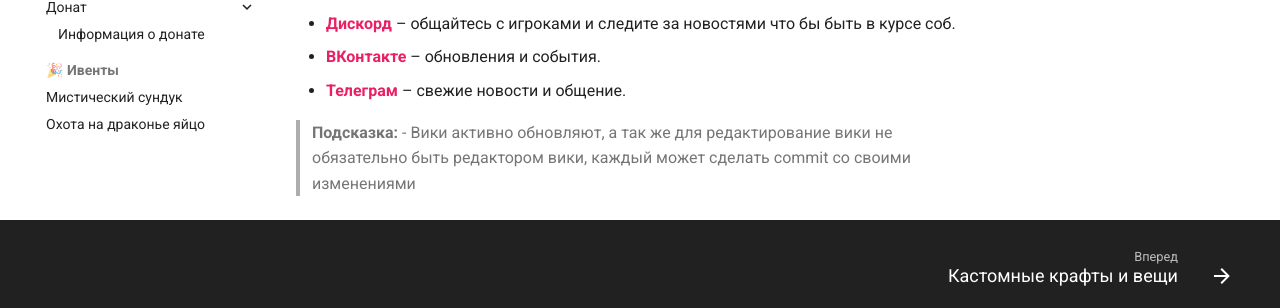
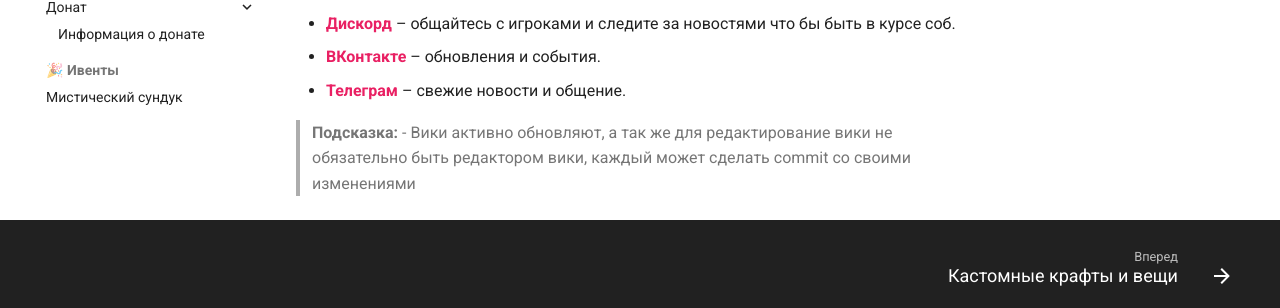
Before and after one commit to 3B3TServer/Docs, an MkDocs documentation site: the page built from docs/index.md, in a window 1280 px wide. Shown: the part 579-887 px from the top of the page. Built offline with MkDocs 1.6.1 and Material for MkDocs 9.7.7, drawn with Linux system fonts in a browser that asks for light colours; comment, search, counter and statistics services are not loaded.

Commit message:
Update mkdocs.yml

```diff
--- a/mkdocs.yml
+++ b/mkdocs.yml
@@ -25,7 +25,6 @@
       - 'Информация о донате': 'Guides/donate_info.md'
   - 🎉 Ивенты:
     - Мистический сундук: Events/Mystick_chest.md
-    - Охота на драконье яйцо: Events/Dragon_egg_hunt.md
 
 repo_url: https://github.com/3B3TServer/Docs
 repo_name: GitHub
```
